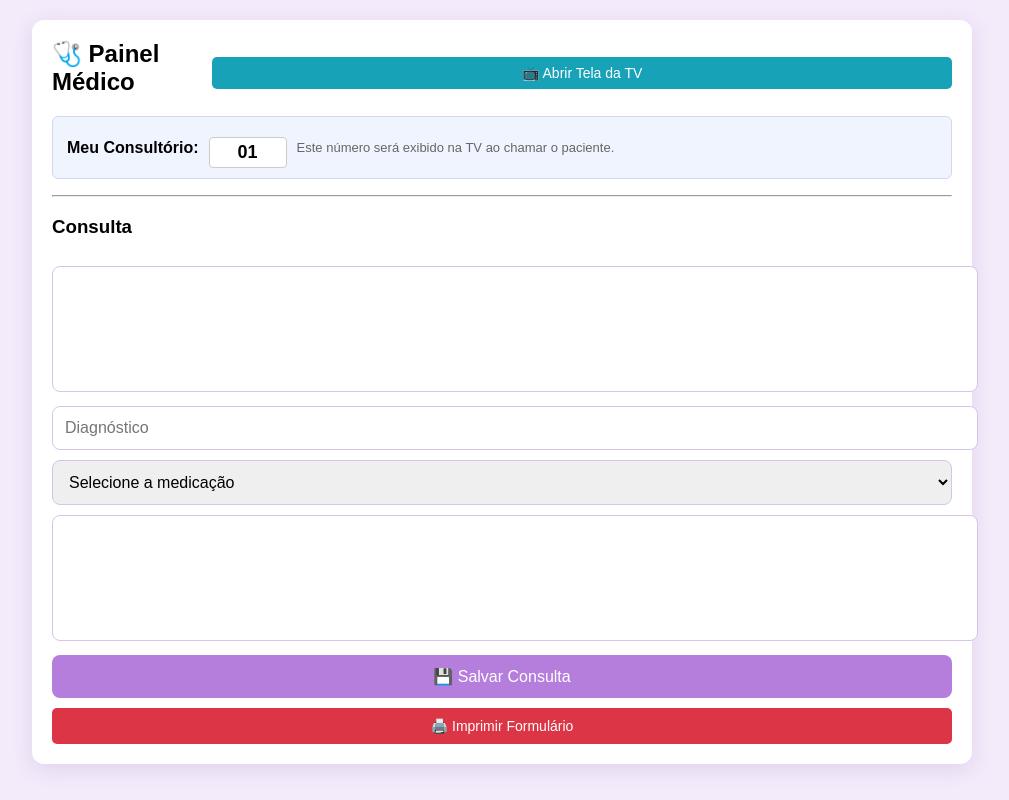
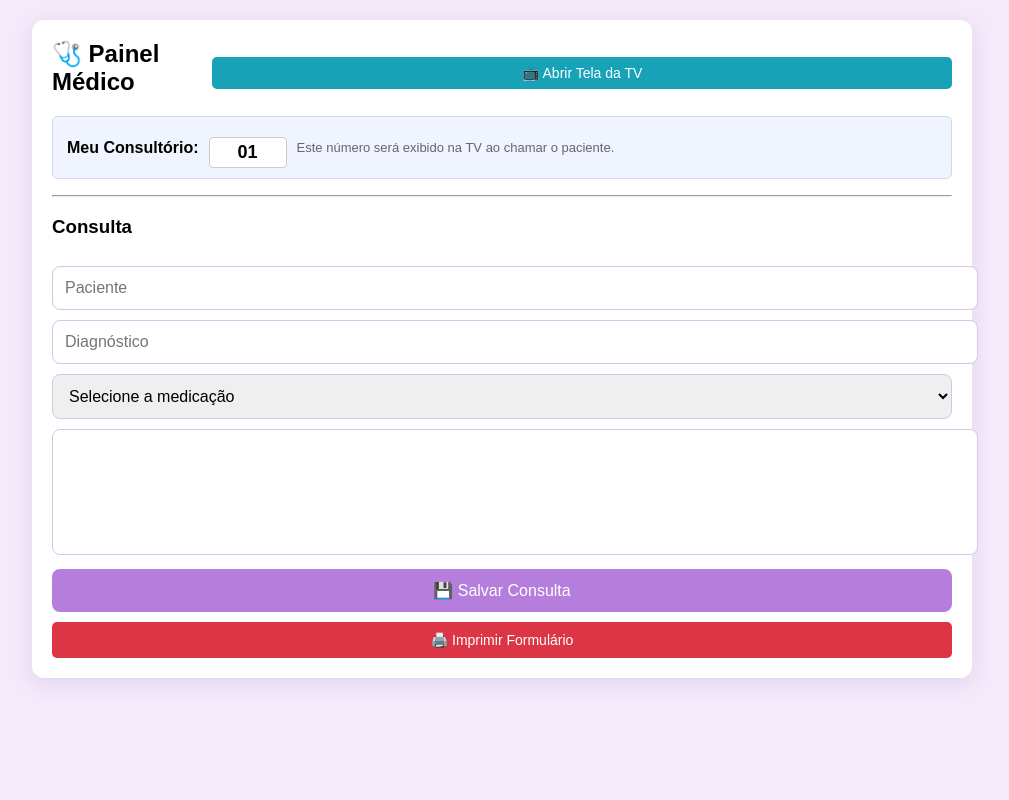
Before and after one commit to kevilla160/hospital, a website: page frontend/medico.html in a window 1280 px wide. Shown: the whole page, without its empty margins (138-1147 px from the left). Drawn offline with Linux system fonts and the light colour scheme; no server answers.

Commit message:
Update medico.html

```diff
--- a/frontend/medico.html
+++ b/frontend/medico.html
@@ -255,12 +255,10 @@
 
   <h3>Consulta</h3>
 
-  <textarea
     <input
     id="paciente"
     placeholder="Paciente"
     readonly>
-    </textarea>
 
   <input
     id="diagnostico"
```
